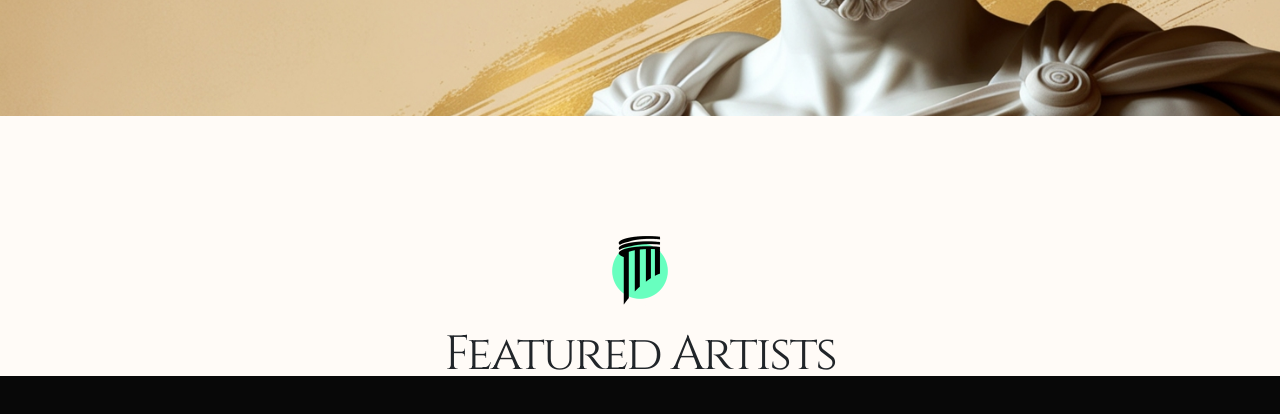
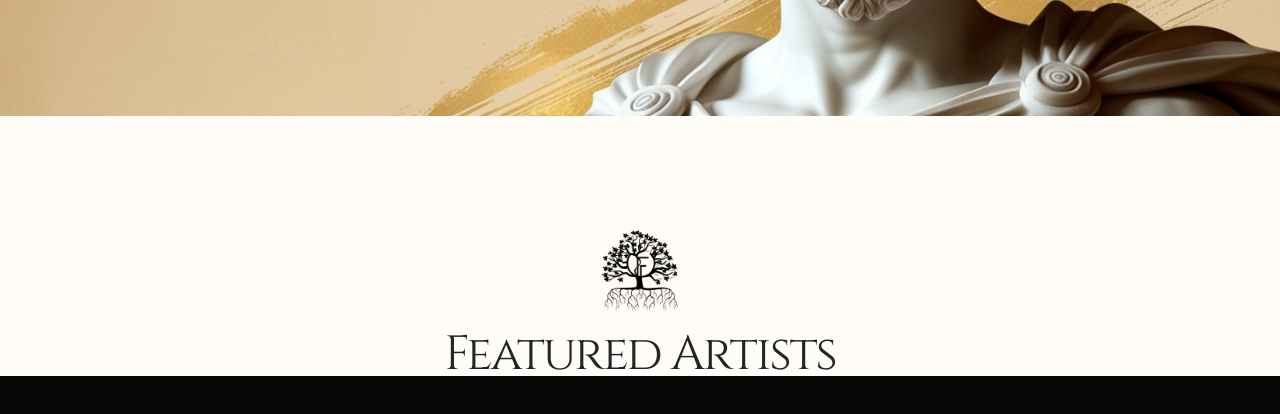
Before and after one commit to nexaone/Familia-web, a plain HTML site: page collections.html in a window 1280 px wide. Shown: the part 424-838 px from the top of the page. Drawn offline with Linux system fonts and the light colour scheme.

Commit message:
changed logos

```diff
--- a/collections.html
+++ b/collections.html
@@ -175,7 +175,7 @@
         <div class="row">
           <div class="col-12">
             <div class="section-title text-center">
-              <figure><img src="images/title-shape.png" alt="Image"></figure>
+              <figure><img src="images/familia-black-transparent.png" alt="Image" style="scale: 1.5;"></figure>
               <h2>Featured Artists <br>Familia </h2>
             </div>
             <!-- end section-title -->
```
